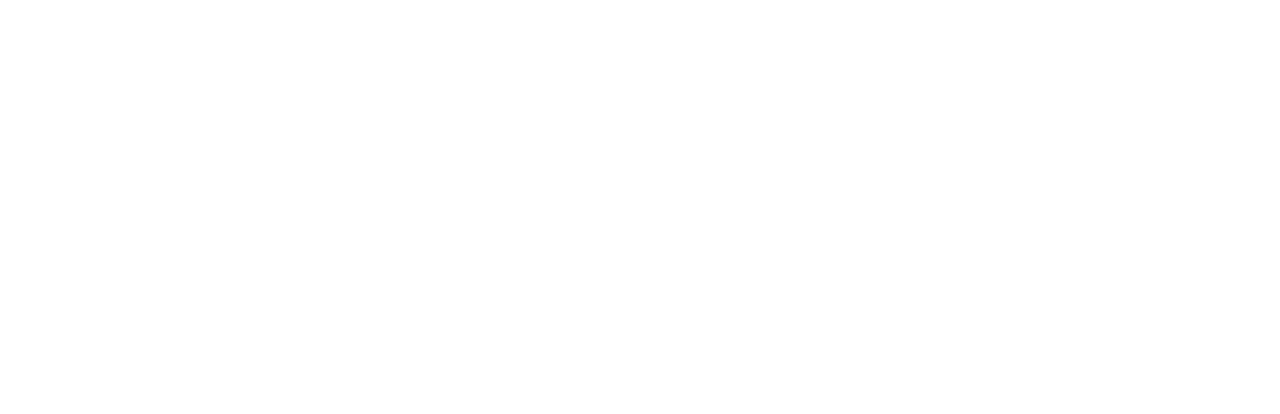
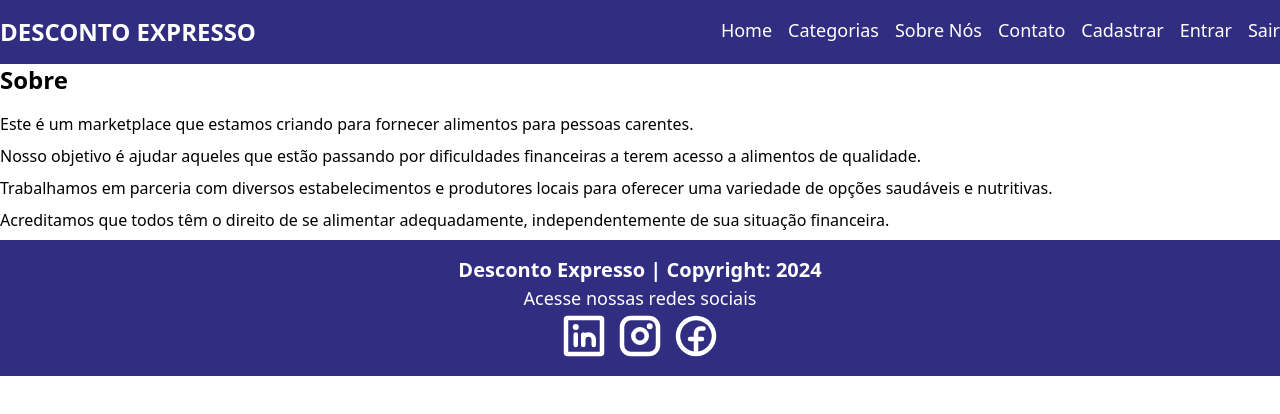
Before and after one commit to descontoexpresso/desconto-expresso-client, a React (Vite) app: page /about in a window 1280 px wide. Shown: the top 414 px of the page. Built offline with nearby package versions, Linux system fonts and the light colour scheme.

Commit message:
feat: components and router

```diff
--- a/src/App.tsx
+++ b/src/App.tsx
@@ -1,10 +1,29 @@
 
+import { BrowserRouter, Route, Routes } from 'react-router-dom'
 import './App.css'
+import Footer from './components/footer/Footer'
+import Navbar from './components/navbar/Navbar'
+import Home from './pages/home/Home'
+import About from './pages/about/About'
 
 function App() {
 
   return (
     <>
+      <BrowserRouter>
+        <Navbar />
+
+        <Routes>
+          <Route path="/home" element={<Home />} />
+          <Route path="/about" element={<About />} />
+        </Routes>
+        <Footer />
+      </BrowserRouter>
+
+
+
+
+
 
     </>
   )
--- /dev/null
+++ b/src/components/footer/Footer.tsx
@@ -0,0 +1,23 @@
+import React from 'react'
+import { FacebookLogo, InstagramLogo, LinkedinLogo } from '@phosphor-icons/react'
+
+function Footer() {
+
+  return (
+    <>
+        <div className="flex justify-center bg-indigo-900 text-white">
+          <div className="container flex flex-col items-center py-4">
+            <p className='text-xl font-bold'>Desconto Expresso | Copyright: 2024</p>
+            <p className='text-lg'>Acesse nossas redes sociais</p>
+            <div className='flex gap-2'>
+              <LinkedinLogo size={48} weight='bold' />
+              <InstagramLogo size={48} weight='bold' />
+              <FacebookLogo size={48} weight='bold' />
+            </div>
+          </div>
+        </div>
+      </>
+  )
+}
+
+export default Footer
--- /dev/null
+++ b/src/components/navbar/Navbar.tsx
@@ -0,0 +1,31 @@
+import React from 'react'
+import { Link } from 'react-router-dom'
+
+
+function Navbar() {
+
+
+
+  return (
+    <>
+     <div className='w-full bg-indigo-900 text-white flex justify-center py-4'>
+          <div className="container  flex justify-between text-lg">
+            <h1 className='text-2xl font-bold uppercase'>Desconto Expresso</h1>
+
+            <div className='flex gap-4'>
+              <Link to='/home' className='hover:underline'>Home</Link>
+              <div className='hover:underline'>Categorias</div>
+              {/* <div className='hover:underline'>Produtos</div> */}
+              <Link to='/about' className='hover:underline'>Sobre Nós</Link>
+              <div className='hover:underline '>Contato</div>
+              <div className='hover:underline'>Cadastrar</div>
+              <div className='hover:underline'>Entrar</div>
+              <div className='hover:underline'>Sair</div>
+            </div>
+          </div>
+        </div>
+    </>
+  )
+}
+
+export default Navbar
--- /dev/null
+++ b/src/pages/about/About.tsx
@@ -0,0 +1,17 @@
+import React from 'react'
+import './About.css'
+export default function About() {
+return (
+    <>
+    <div className='about container'>
+    <h1 className="text-2xl font-bold mb-4">Sobre</h1>
+        <p className="mb-2">Este é um marketplace que estamos criando para fornecer alimentos para pessoas carentes.</p>
+        <p className="mb-2">Nosso objetivo é ajudar aqueles que estão passando por dificuldades financeiras a terem acesso a alimentos de qualidade.</p>
+        <p className="mb-2">Trabalhamos em parceria com diversos estabelecimentos e produtores locais para oferecer uma variedade de opções saudáveis e nutritivas.</p>
+        <p className="mb-2">Acreditamos que todos têm o direito de se alimentar adequadamente, independentemente de sua situação financeira.</p>
+
+    </div>
+
+    </>
+)
+}
--- /dev/null
+++ b/src/pages/home/Home.css
@@ -0,0 +1,3 @@
+.home{
+    height: 100vh;
+}
--- /dev/null
+++ b/src/pages/home/Home.tsx
@@ -0,0 +1,27 @@
+import React from 'react';
+import './Home.css';
+
+
+function Home() {
+    return (
+        <>
+        <div className="home  bg-indigo-900 flex justify-center ">
+          <div className='container grid  text-white'>
+            <div className="flex flex-col gap-4 items-center justify-center py-4">
+              <h2 className='text-5xl font-bold'>Seja bem vinde!</h2>
+              <p className='text-xl'>Faça aqui suas compras com desconto expresso!</p>
+
+              <div className="flex justify-around gap-4">
+
+                <button className='rounded bg-white text-blue-800 py-2 px-4'>Ver produtos</button>
+              </div>
+            </div>
+
+          </div>
+        </div>
+
+      </>
+    );
+}
+
+export default Home;
--- a/tailwind.config.js
+++ b/tailwind.config.js
@@ -1,8 +1,8 @@
-/ @type {import('tailwindcss').Config} */
+/** @type {import('tailwindcss').Config} */
 export default {
    content: [
       "./index.html",
-     "./src//*.{js,ts,jsx,tsx}",
+      "./src/**/*.{js,ts,jsx,tsx}",
    ],
    theme: {
       extend: {},
```
Also changed, not shown: package.json (+8 -2 lines), src/components/footer/Footer.css (added), src/pages/about/About.css (added), 1 other file (tests, documents, lock files or other folders). Lines whose indentation alone changed are shown as unchanged.
